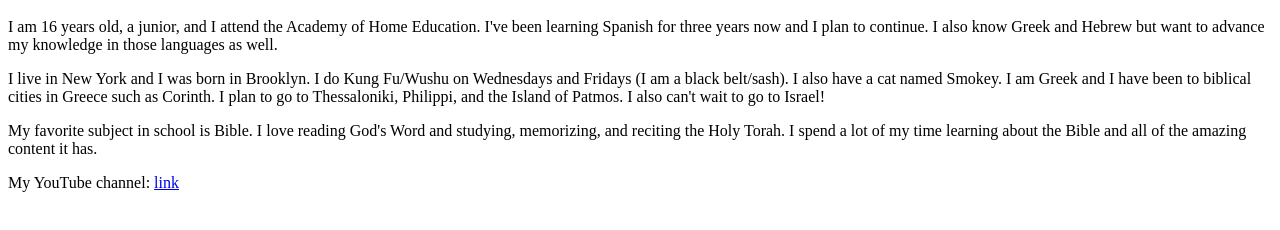
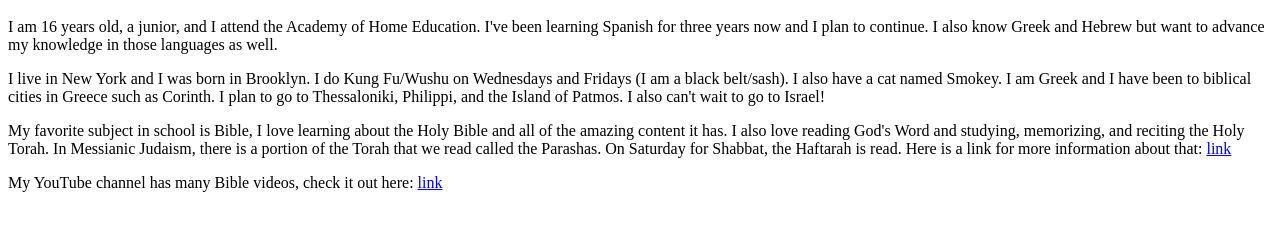
Before and after one commit to Stavrostav/stavrostav.github.io, a plain HTML site: page index.html in a window 1280 px wide. Shown: the part 48-278 px from the top of the page. Drawn offline with Linux system fonts and the light colour scheme.

Commit message:
Update index.html

```diff
--- a/index.html
+++ b/index.html
@@ -6,5 +6,5 @@
     <h1>Stavros Paganos</h1>
     <p>I am 16 years old, a junior, and I attend the Academy of Home Education. I've been learning Spanish for three years now and I plan to continue. I also know Greek and Hebrew but want to advance my knowledge in those languages as well.</p>
     <p>I live in New York and I was born in Brooklyn. I do Kung Fu/Wushu on Wednesdays and Fridays (I am a black belt/sash). I also have a cat named Smokey. I am Greek and I have been to biblical cities in Greece such as Corinth. I plan to go to Thessaloniki, Philippi, and the Island of Patmos. I also can't wait to go to Israel!</p>
-    <p>My favorite subject in school is Bible. I love reading God's Word and studying, memorizing, and reciting the Holy Torah. I spend a lot of my time learning about the Bible and all of the amazing content it has.</p>
-    <p> My YouTube channel: <a href="https://www.youtube.com/channel/UCz96C8OM1W6kqxK5qVFkylw">link</a> </p>
+    <p>My favorite subject in school is Bible, I love learning about the Holy Bible and all of the amazing content it has. I also love reading God's Word and studying, memorizing, and reciting the Holy Torah. In Messianic Judaism, there is a portion of the Torah that we read called the Parashas. On Saturday for Shabbat, the Haftarah is read. Here is a link for more information about that: <a href="https://torahclub.ffoz.org/torah-portions/">link</a> </p>
+    <p>My YouTube channel has many Bible videos, check it out here: <a href="https://www.youtube.com/channel/UCz96C8OM1W6kqxK5qVFkylw">link</a> </p>
```
